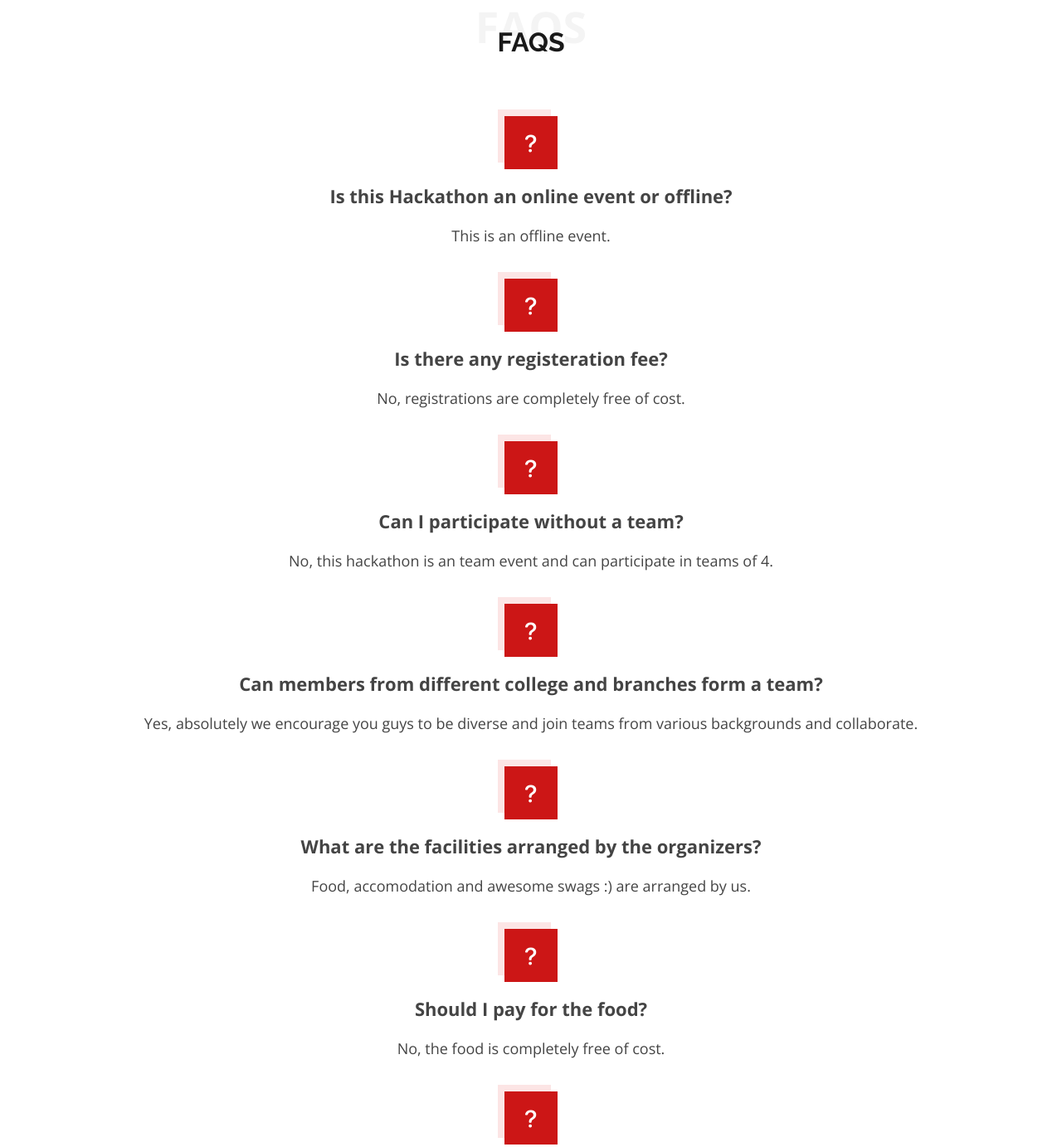
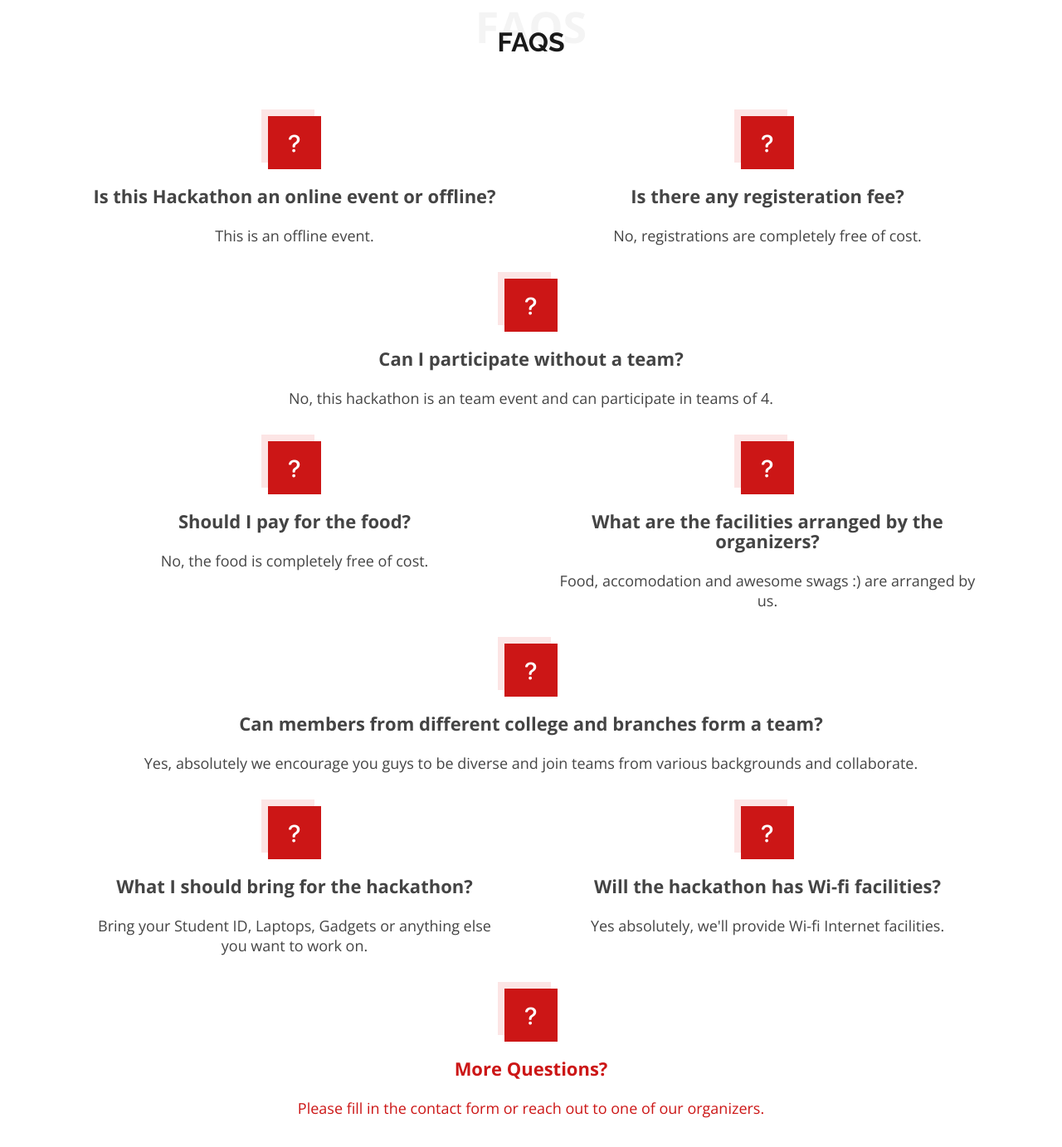
Before and after one commit to thecoding-society/pechacks_2024, a plain HTML site: page index.html in a window 1280 px wide. Shown: the part 7740-9123 px from the top of the page at 83% size. Drawn offline with nearby package versions, Linux system fonts and the light colour scheme.

Commit message:
redesigned faq

```diff
--- a/index.html
+++ b/index.html
@@ -588,17 +588,15 @@
 
         <!-- One block -->
         <div class="row">
-          <div class="" data-aos="fade-up">
+          <div class="col-lg-5" data-aos="fade-up" style="width: 50%;">
             <div class="icon-box" id="faq-box">
               <div class="icon"><i class="bi-question-lg"></i></div>
               <p style="font-size: 22px; font-weight: bold;">Is this Hackathon an online event or offline?</p> <br>
               <p style="font-size: 18px;">This is an offline event.</p>
             </div>
           </div>
-        </div>
 
-        <div class="row">
-          <div class="" data-aos="fade-up">
+          <div class="col-lg-5" data-aos="fade-up" style="width: 50%;">
             <div class="icon-box" id="faq-box" >
               <div class="icon"><i class="bi-question-lg"></i></div>
               <p style="font-size: 22px; font-weight: bold;">Is there any registeration fee?</p> <br>
@@ -618,17 +616,14 @@
         </div>
 
         <div class="row">
-          <div class="" data-aos="fade-up">
+          <div class="" data-aos="fade-up" style="width: 50%;">
             <div class="icon-box" id="faq-box">
               <div class="icon"><i class="bi-question-lg"></i></div>
-              <p style="font-size: 22px; font-weight: bold;">Can members from different college and branches form a team?</p> <br>
-              <p style="font-size: 18px;">Yes, absolutely we encourage you guys to be diverse and join teams from various backgrounds and collaborate.</p>
+              <p style="font-size: 22px; font-weight: bold;">Should I pay for the food?</p> <br>
+              <p style="font-size: 18px;">No, the food is completely free of cost.</p>
             </div>
           </div>
-        </div>
-
-        <div class="row">
-          <div class="" data-aos="fade-up">
+          <div class="" data-aos="fade-up" style="width: 50%;">
             <div class="icon-box" id="faq-box">
               <div class="icon"><i class="bi-question-lg"></i></div>
               <p style="font-size: 22px; font-weight: bold;">What are the facilities arranged by the organizers?</p> <br>
@@ -642,27 +637,24 @@
           <div class="" data-aos="fade-up">
             <div class="icon-box" id="faq-box">
               <div class="icon"><i class="bi-question-lg"></i></div>
-              <p style="font-size: 22px; font-weight: bold;">Should I pay for the food?</p> <br>
-              <p style="font-size: 18px;">No, the food is completely free of cost.</p>
+              <p style="font-size: 22px; font-weight: bold;">Can members from different college and branches form a team?</p> <br>
+              <p style="font-size: 18px;">Yes, absolutely we encourage you guys to be diverse and join teams from various backgrounds and collaborate.</p>
             </div>
           </div>
+
         </div>
 
 
         <div class="row">
-          <div class="" data-aos="fade-up">
+          <div class="" data-aos="fade-up" style="width: 50%;">
             <div class="icon-box" id="faq-box">
               <div class="icon"><i class="bi-question-lg"></i></div>
               <p style="font-size: 22px; font-weight: bold;">What I should bring for the hackathon?</p> <br>
               <p style="font-size: 18px;">Bring your Student ID, Laptops, Gadgets or anything else you want to work on.</p>
             </div>
           </div>
-        </div>
 
-
-
-        <div class="row">
-          <div class="" data-aos="fade-up">
+          <div class="" data-aos="fade-up" style="width: 50%;">
             <div class="icon-box" id="faq-box">
               <div class="icon"><i class="bi-question-lg"></i></div>
               <p style="font-size: 22px; font-weight: bold;">Will the hackathon has Wi-fi facilities?</p> <br>
@@ -673,6 +665,7 @@
 
 
         <div class="row">
+          <a href="#contact">
             <div class="" data-aos="fade-up">
               <div class="icon-box" id="faq-box">
                 <div class="icon"><i class="bi-question-lg"></i></div>
@@ -680,7 +673,9 @@
                 <p style="font-size: 18px;">Please fill in the contact form or reach out to one of our organizers.</p>
               </div>
             </div>
+          </a>
         </div>
+
       </div>
     </section>
     <!-- End FAQ Section -->
```
Lines whose indentation alone changed are shown as unchanged.
